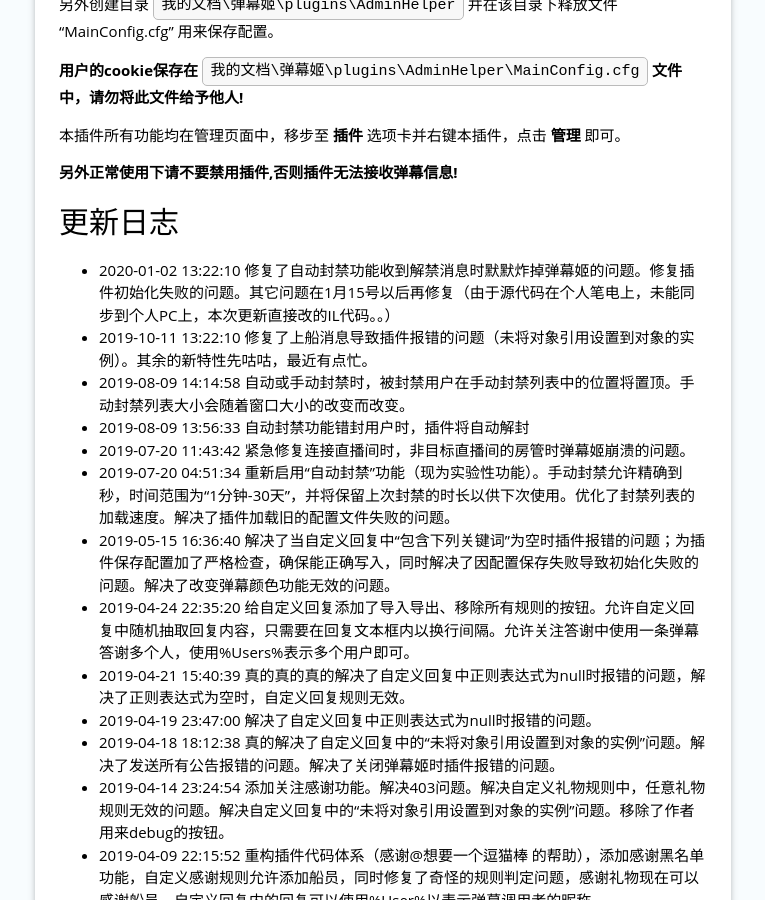
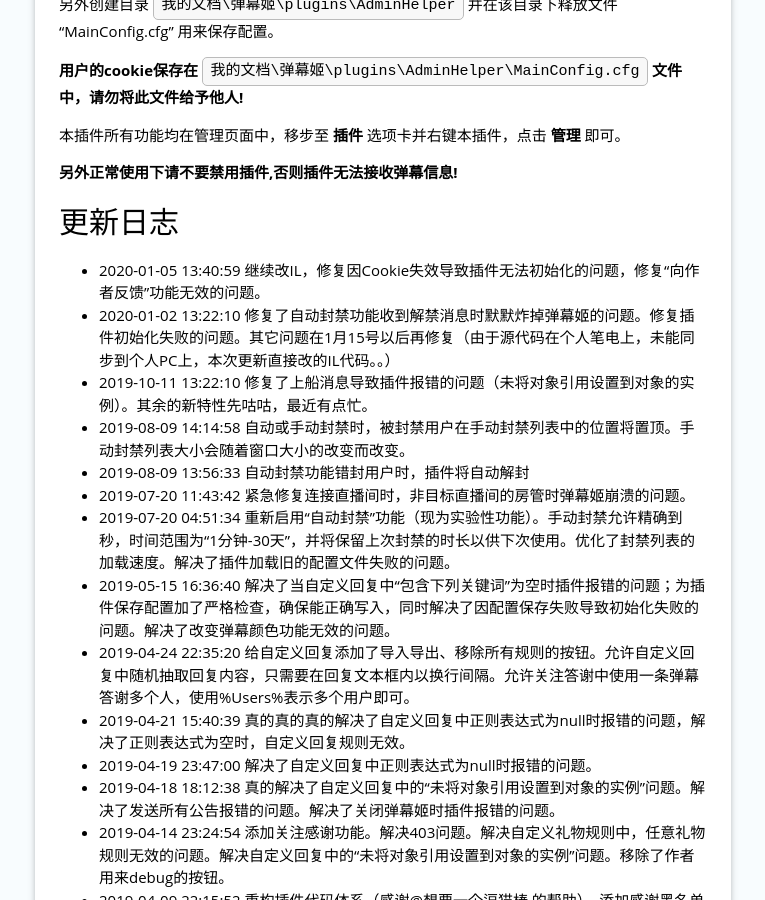
Before and after one commit to Bililive/www.danmuji.org, a Jekyll site: the page built from _plugin/AdminHelper.md, in a window 1280 px wide and 900 px high, scrolled down 1175 px. Shown: the whole window, without its empty margins (309-1074 px from the left). Built offline with Jekyll 4.4.1, drawn with Linux system fonts in a browser that asks for light colours; some of the changed text lies outside the part shown.

Commit message:
更新房管助手重制版至1.3.0.1
继续改IL，修复因Cookie失效导致插件无法初始化的问题，修复“向作者反馈”功能无效的问题。

```diff
--- a/_plugin/AdminHelper.md
+++ b/_plugin/AdminHelper.md
@@ -5,10 +5,10 @@
 plugin_author: 西井丶＆想要一个逗猫棒
 plugin_name: 房管助手重制版
 plugin_desc: 房管必备
-plugin_version: 1.3.0.0
-plugin_update_datetime: 2020-01-02 13:22:10 +0800
+plugin_version: 1.3.0.1
+plugin_update_datetime: 2020-01-05 13:40:59 +0800
 plugin_update_desc: |-
-  修复了自动封禁功能收到解禁消息时默默炸掉弹幕姬的问题。修复插件初始化失败的问题。其它问题在1月15号以后再修复（由于源代码在个人笔电上，未能同步到个人PC上，本次更新直接改的IL代码。。）
+  继续改IL，修复因Cookie失效导致插件无法初始化的问题，修复“向作者反馈”功能无效的问题。上一版更新内容：修复了自动封禁功能收到解禁消息时默默炸掉弹幕姬的问题。修复插件初始化失败的问题。其它问题在1月15号以后再修复（由于源代码在个人笔电上，未能同步到个人PC上，本次更新直接改的IL代码。。）
 plugin_dllink: /resource/AdminHelper/AdminHelper.zip
 plugin_dlnote: 直接提取压缩包里的dll放进插件目录即可
 ---
@@ -56,6 +56,7 @@
 
 更新日志
 ---
+- 2020-01-05 13:40:59 继续改IL，修复因Cookie失效导致插件无法初始化的问题，修复“向作者反馈”功能无效的问题。
 - 2020-01-02 13:22:10 修复了自动封禁功能收到解禁消息时默默炸掉弹幕姬的问题。修复插件初始化失败的问题。其它问题在1月15号以后再修复（由于源代码在个人笔电上，未能同步到个人PC上，本次更新直接改的IL代码。。）
 - 2019-10-11 13:22:10 修复了上船消息导致插件报错的问题（未将对象引用设置到对象的实例）。其余的新特性先咕咕，最近有点忙。
 - 2019-08-09 14:14:58 自动或手动封禁时，被封禁用户在手动封禁列表中的位置将置顶。手动封禁列表大小会随着窗口大小的改变而改变。
```
Also changed, not shown: 2 other files.
